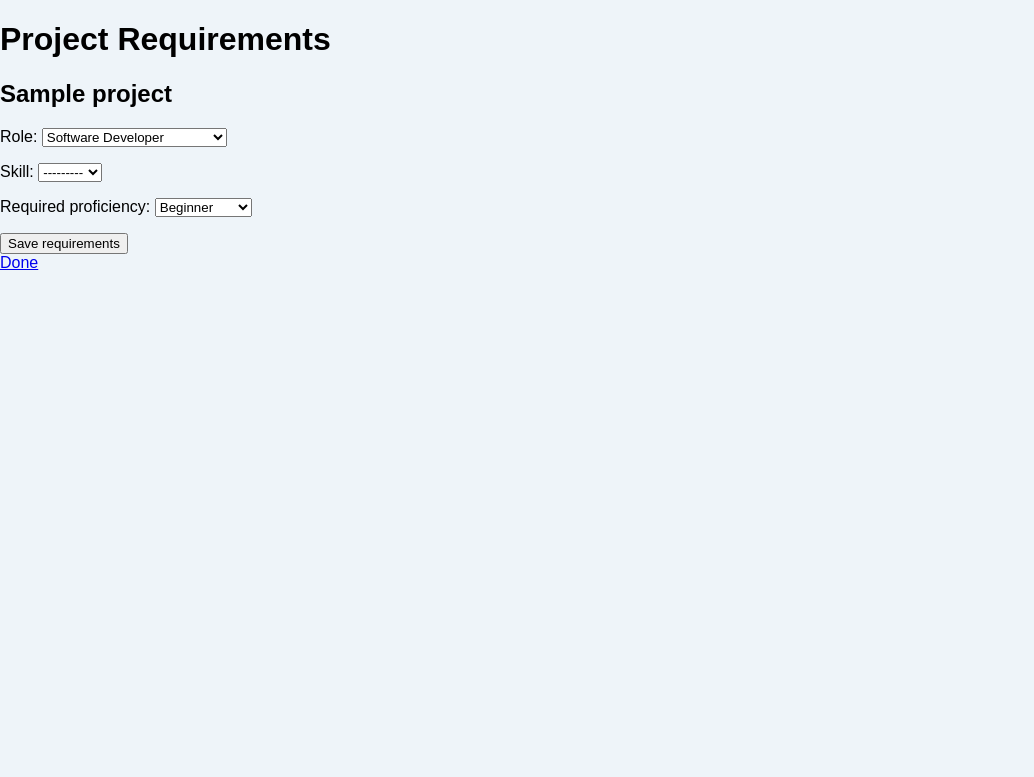
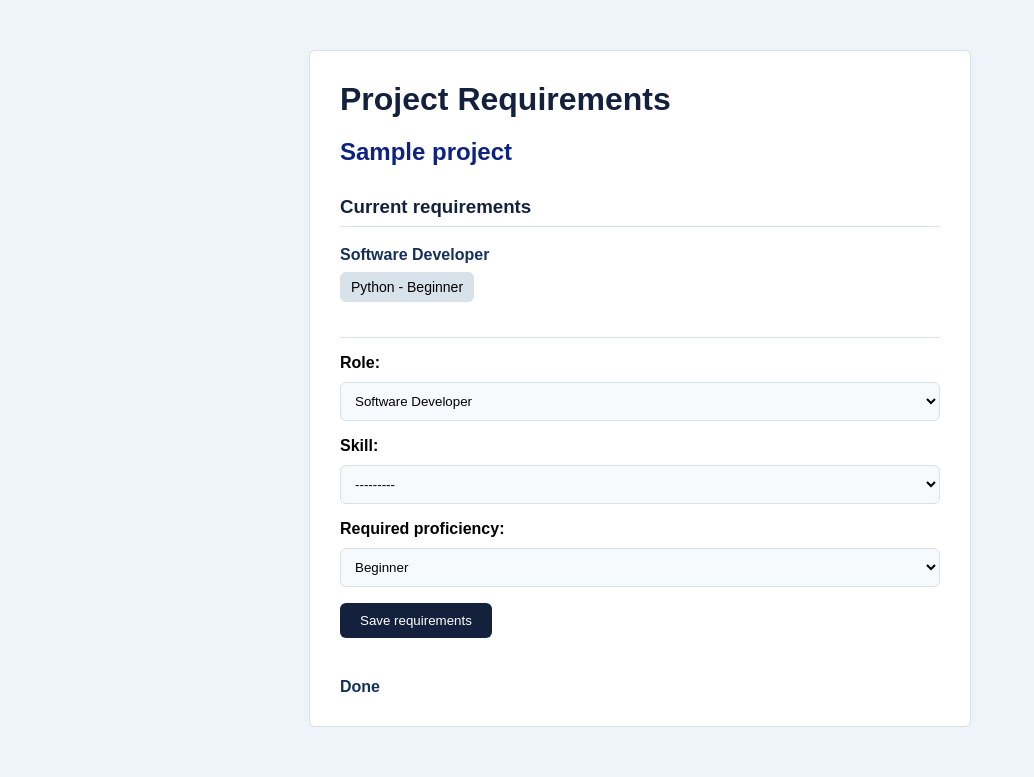
Before and after one commit to RanaAboudawoud/Team-Formation-Platform, a Django app: page /project_requirements/1/ in a window 1280 px wide. Shown: the part 48-825 px from the top of the page, without its empty margins (0-1034 px from the left). Before the commit the page ends 318 px from the top, so only its background shows below. Run offline with Django 5.2, Linux system fonts and the light colour scheme; a user stored in the database is signed in; tables that the repository leaves empty hold one stand-in row (values such as "Sample post").

Commit message:
Display project requrements (#68)

```diff
--- a/core/matching.py
+++ b/core/matching.py
@@ -12,7 +12,7 @@
     return proficiency_levels[collaborator_proficiency] >= proficiency_levels[required_proficiency]
 
 def calculate_skill_match(collaborator, project):
-    project_skills = Project_skill.objects.filter(project = project)
+    project_skills = Project_skill.objects.filter(project_role__project = project)
     collaborator_skills = Collaborator_skill.objects.filter(collaborator = collaborator)
 
     matched_req = 0
--- a/core/static/core/style.css
+++ b/core/static/core/style.css
@@ -72,7 +72,7 @@
     margin-bottom: 25px;
 }
 
-/* Project cards */
+/* Project cards in recommended projects*/
 
 .project-card {
     background-color: white;
@@ -98,7 +98,7 @@
     font-weight: bold;
 }
 
-/* Project metadata */
+/* Project metadata in project cards */
 
 .project-meta {
     display: flex;
@@ -111,19 +111,39 @@
     font-size: 14px;
 }
 
+/* Project requirements in project cards */
+
 .required-skill {
     display: inline-block;
-    margin: 5px 5px 0 0;
+    margin: 0 5px 5px 0;
     padding: 6px 10px;
-    background-color: #eef4f9;
+    background-color: #d7e2eb;
     border: 1px solid #d9e0e8;
     border-radius: 6px;
     font-size: 14px;
 }
 
+.project-role {
+    margin-bottom: 18px;
+}
+
+.project-role h4 {
+    color: #16305c;
+    margin: 0 0 8px 0;
+    font-size: 16px;
+}
+
 .project-card .project-description {
     color: #53627a;
     margin-bottom: 16px;
+}
+
+.requirements-heading {
+    color: #14213D;
+    margin-top: 22px;
+    margin-bottom: 12px;
+    border-bottom: 1px solid #d9e0e8;
+    padding-bottom: 8px;
 }
 
 /* Collaborator profile page */
@@ -311,7 +331,7 @@
     cursor: pointer;
 }
 
-/* Projects page */
+/* /Projects/ page */
 
 .projects-container {
     width: 80%;
@@ -400,3 +420,73 @@
 .main-nav a:last-child {
     margin-left: auto;
 }
+
+/* Project requirements page */
+
+.project-requirements-container {
+    width: 600px;
+    margin: 50px auto;
+    padding: 30px;
+    background-color: white;
+    border: 1px solid #d9e0e8;
+    border-radius: 6px;
+}
+
+.project-requirements-container h1 {
+    color: #14213D;
+    margin-top: 0;
+    margin-bottom: 10px;
+}
+
+.project-requirements-container h2 {
+    color: #0d2281;
+    margin-bottom: 30px;
+}
+
+.current-requirements {
+    margin-bottom: 30px;
+}
+
+.current-requirements h3 {
+    color: #14213D;
+    border-bottom: 1px solid #d9e0e8;
+    padding-bottom: 8px;
+}
+
+.requirements-form {
+    border-top: 1px solid #d9e0e8;
+    padding-bottom: 25px;
+}
+
+.requirements-form label {
+    display: block;
+    margin-bottom: 5px;
+    font-weight: bold;
+}
+
+.requirements-form select {
+    width: 100%;
+    padding: 10px;
+    margin-top: 5px;
+    background-color: #f6fafd;
+    border: 1px solid #d9e0e8;
+    border-radius: 6px;
+    box-sizing: border-box;
+}
+
+.requirements-form button {
+    padding: 10px 20px;
+    background-color: #14213D;
+    color: white;
+    border: none;
+    border-radius: 6px;
+    cursor: pointer;
+}
+
+.done-link {
+    display: inline-block;
+    margin-top: 15px;
+    color: #16305c;
+    text-decoration: none;
+    font-weight: bold;
+}
--- a/core/templates/core/project_requirements.html
+++ b/core/templates/core/project_requirements.html
@@ -1,13 +1,44 @@
 {% extends "core/base.html" %}
 
 {% block content %}
+
+<div class = "project-requirements-container">
 
     <h1>Project Requirements</h1>
 
     <h2>{{ project.name }}</h2>
 
-<form method = "POST">
+    <div class = "current-requirements">
+
+        <h3>Current requirements</h3>
+
+        {% for role in project.project_role_set.all %}
+
+            <div class = "project-role">
+
+                <h4>{{ role.get_role_display }}</h4>
+
+                {% for required_skill in role.project_skill_set.all %}
+
+                    <span class = "required-skill">
+                        {{ required_skill.skill }} - {{ required_skill.get_required_proficiency_display }}
+                    </span>
+
+                {% endfor %}
+
+            </div>
+
+        {% empty %}
+
+            <p>No requirements added yet.</p>
+
+        {% endfor %}
+
+    </div>
+
+    <form class = "requirements-form" method = "POST">
         {% csrf_token %}
+
         {{ role_form.as_p }}
 
         {{ skill_formset.management_form }}
@@ -19,6 +50,8 @@
         <button type = "submit">Save requirements</button>
     </form>
 
-<a href = "{% url 'idea_maker_profile' %}">Done</a>
+    <a class = "done-link" href = "{% url 'idea_maker_profile' %}">Done</a>
+
+</div>
 
 {% endblock %}
```
Also changed, not shown: core/templates/core/collaborator.html (+14 -5 lines), core/templates/core/idea_maker_profile.html (+34 -2 lines). Lines whose indentation alone changed are shown as unchanged.
